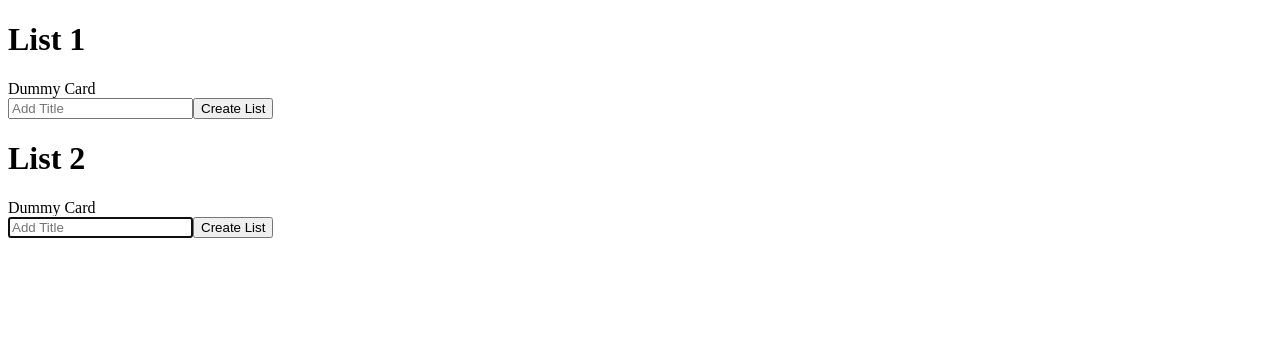
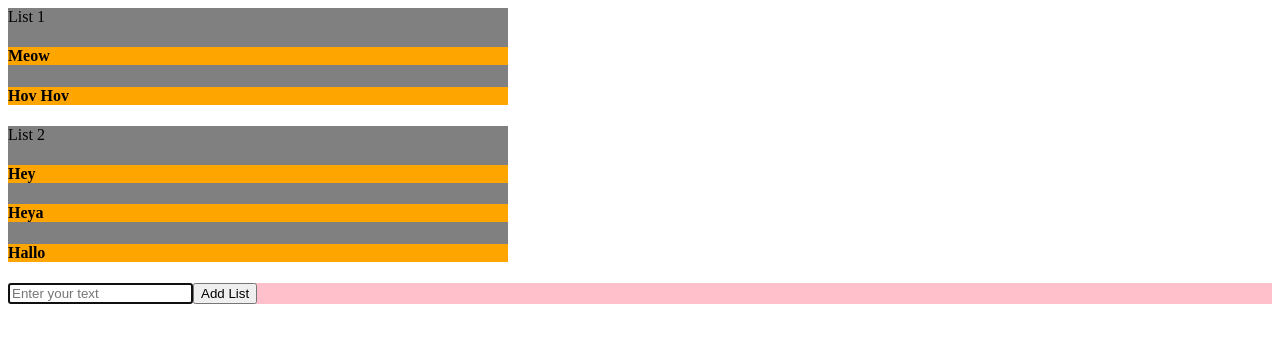
Before and after one commit to evatd/test-app, a React (Create React App) app: page / in a window 1280 px wide. Shown: the top 342 px of the page. Built offline with nearby package versions, Linux system fonts and the light colour scheme.

Commit message:
Add the solution with a separate form comp

```diff
--- a/src/actions/index.js
+++ b/src/actions/index.js
@@ -5,6 +5,7 @@ const createList = title => {
   // when accessing it in the reducer like title: action.payload.title,
   // NOT title: action.payload. More specific.
   // so we make title an object below: { title}
+  //  this way,payload will be an object = payload: { 'hii' }
   return {
     type: "CREATE_LIST",
     payload: { title }
--- /dev/null
+++ b/src/components/ActionButton.js
@@ -0,0 +1,43 @@
+import React, { Component } from "react";
+import { connect } from "react-redux";
+import { createList } from "../actions";
+
+class ActionButton extends Component {
+  // text and be initialised or not
+  // app will work as long as init state is declared
+  state = {
+    text: ""
+  };
+
+  handleInputChange = event => this.setState({ text: event.target.value });
+
+  handleAddList = () => {
+    // const { dispatch } = this.props;
+    if (this.state.text) {
+      this.setState({
+        text: ""
+      });
+      this.props.createList(this.state.text);
+    }
+    return;
+  };
+
+  render() {
+    return (
+      <div style={{ background: "pink" }}>
+        <input
+          placeholder={"Enter your text"}
+          autoFocus
+          value={this.state.text}
+          onChange={this.handleInputChange}
+        />
+        <button onClick={this.handleAddList}>{"Add List"}</button>
+      </div>
+    );
+  }
+}
+
+export default connect(
+  null,
+  { createList }
+)(ActionButton);
--- a/src/components/App.js
+++ b/src/components/App.js
@@ -1,13 +1,14 @@
 import React from "react";
 import { connect } from "react-redux";
 import List from "./List";
+import ActionButton from "./ActionButton";
 
 const App = ({ lists }) => {
   return (
-    <div style={{ margin: 0, padding: 0 }}>
-      {lists.map(list => (
-        <List key={list.id} title={list.title} />
-      ))}
+    <div>
+      {lists &&
+        lists.map(list => <List title={list.title} cards={list.cards} />)}
+      <ActionButton />
     </div>
   );
 };
--- /dev/null
+++ b/src/components/Card.js
@@ -0,0 +1,9 @@
+import React from "react";
+
+const Card = ({ text }) => (
+  <div style={{ background: "orange" }}>
+    <h4>{text}</h4>
+  </div>
+);
+
+export default Card;
--- a/src/components/List.js
+++ b/src/components/List.js
@@ -1,41 +1,13 @@
-import React, { Component } from "react";
-import { connect } from "react-redux";
-import { createList } from "../actions";
+import React from "react";
+import Card from "./Card";
+//card text is what was card title
+const List = ({ title, cards }) => {
+  return (
+    <div style={{ background: "grey", maxWidth: '500px' }}>
+      {title}
+      {cards && cards.map(card => <Card text={card.text} />)}
+    </div>
+  );
+};
 
-class List extends Component {
-  state = { text: "" };
-
-  onInputChange = event => this.setState({ text: event.target.value });
-
-  handleAddCard = () => {
-    const { dispatch } = this.props;
-    if (this.state.text) {
-      this.setState({
-        text: ""
-      });
-      dispatch(createList(this.state.text));
-    }
-  };
-
-  render() {
-    // list has access to store props as parent App is connected
-    console.log("list", this.props);
-    return (
-      <div>
-        <h1>{this.props.title}</h1>
-        <div>Dummy Card</div>
-        <form>
-          <input
-            onChange={this.onInputChange}
-            value={this.state.text}
-            placeholder="Add Title"
-            autoFocus
-          />
-          <button onClick={this.handleAddCard}>Create List</button>
-        </form>
-      </div>
-    );
-  }
-}
-
-export default connect()(List);
+export default List;
```
